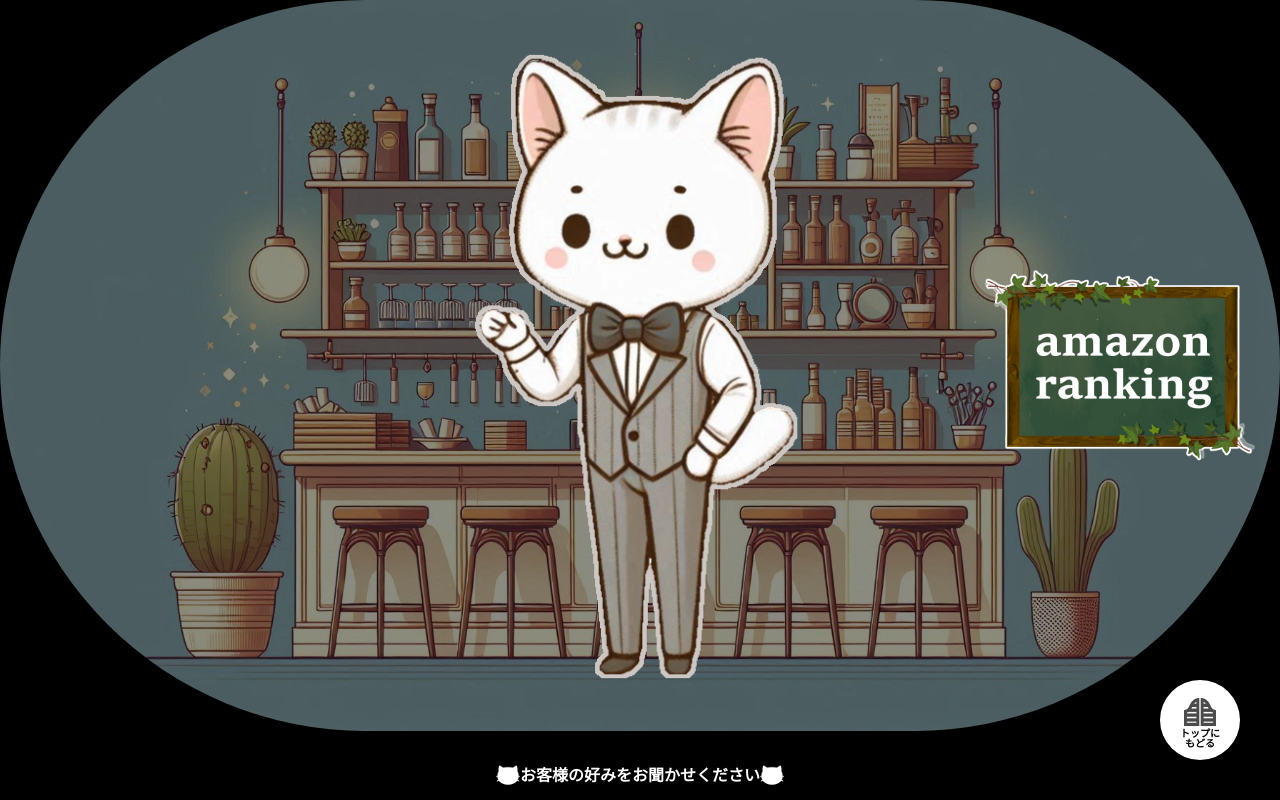
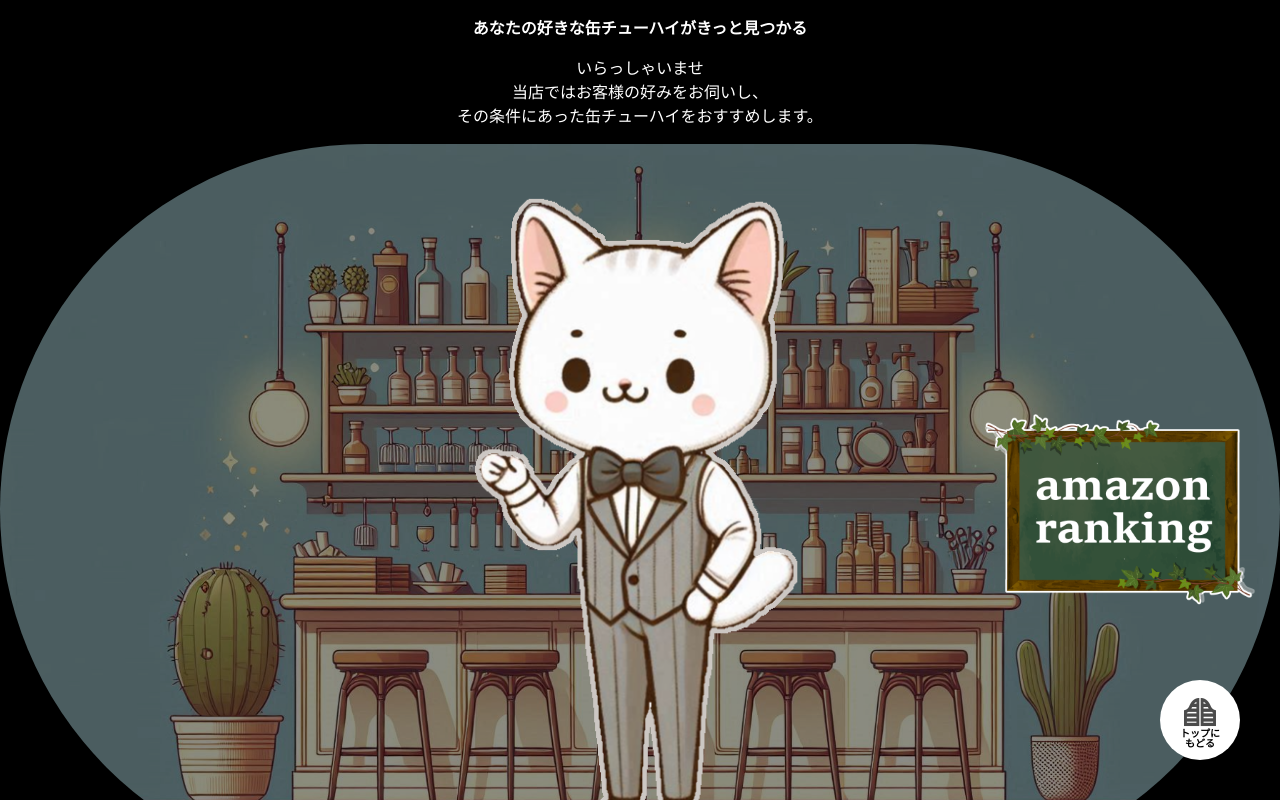
Before and after one commit to saha-it/react-app, a React (Create React App) app in the folder app/: page / in a window 1280 px wide. Shown: the top 800 px of the page. Built offline with nearby package versions, Linux system fonts and the light colour scheme; no server answers.

Commit message:
説明文追加

```diff
--- a/app/src/component/Top.tsx
+++ b/app/src/component/Top.tsx
@@ -8,6 +8,17 @@ const amazonRankUrl = process.env.REACT_APP_AMAZON_RANK_URL;
 function Top() {
     return (
         <div id="top" className="bg-[#000]">
+            <div className="text-[#fff] w-fit m-auto text-center my-4 font-serif">
+                <h1 className="font-bold my-4">
+                    あなたの好きな缶チューハイがきっと見つかる
+                </h1>
+                <p>いらっしゃいませ</p>
+                <p>
+                    当店ではお客様の好みをお伺いし、<br></br>
+                    その条件にあった缶チューハイをおすすめします。<br></br>
+                </p>
+            </div>
+
             <div>
                 <div className="relative">
                     <img
```
